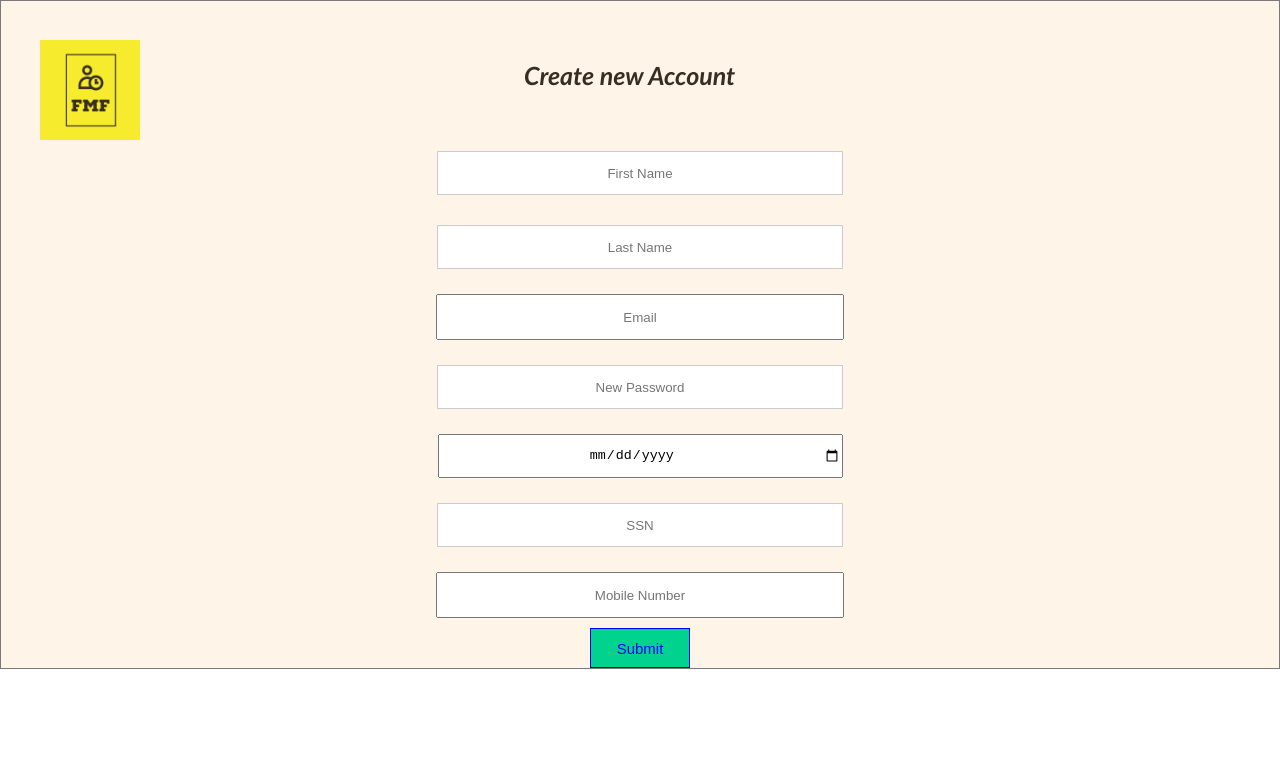
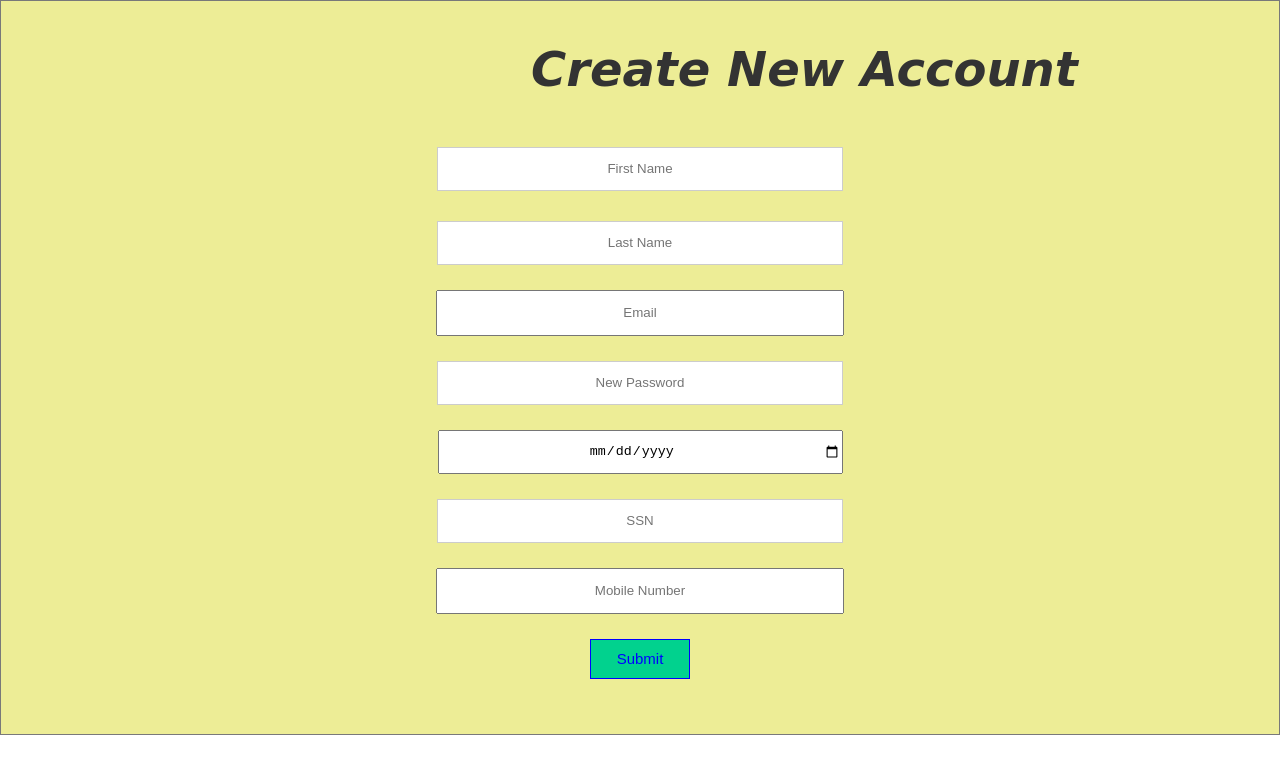
Before and after one commit to BharadwajPolusani/se-project-main, a React (Create React App) app in the folder se-project/: page /Registration in a window 1280 px wide. Shown: the top 774 px of the page. Built offline with nearby package versions, Linux system fonts and the light colour scheme.

Commit message:
CSS changes

```diff
--- a/se-project/src/components/Admin.js
+++ b/se-project/src/components/Admin.js
@@ -168,7 +168,7 @@ const Admin = () => {
           style={{width:100, height:40, marginTop:50,textAlign:'center',color: 'black',backgroundColor:'lightBlue',borderColor: 'black'}} />
        </div>
        <button
-         style={{width:100, height:40, marginTop:50,marginLeft:1000,marginBottom:200,marginTop:10,textAlign:'center',color: 'white',backgroundColor:'black',borderColor: 'black'}}
+         style={{width:100, height:40, marginTop:50,marginLeft:1000,marginBottom:50,marginTop:10,textAlign:'center',color: 'white',backgroundColor:'black',borderColor: 'black'}}
           onClick={() => {
               navigate("/");
               }}>
--- a/se-project/src/components/Registration.css
+++ b/se-project/src/components/Registration.css
@@ -4,7 +4,7 @@
     top: 0px;
     width: 100%;
     background: inherit;
-    background-color: rgba(250, 205, 145, 0.2196078431372549);
+    background-color: rgb(237, 237, 150);
     box-sizing: border-box;
     border-width: 1px;
     border-style: solid;
--- a/se-project/src/components/Registration.js
+++ b/se-project/src/components/Registration.js
@@ -68,28 +68,19 @@ const Registration = () => {
     display: 'flex',
     alignContent: 'center',
     justifyContent: 'space-between',
-    position: 'relative'}}>
-
-<div style={{width:'30%'}}>
-        <img src={logo} style={{height: 100, width:100, float:'left' , margin:40}} alt="logo" />
-        </div>
-        <div style={{width:'70%'}}>
-        <h1
-        style={{fontFamily:'"Trebuchet MS Bold Italic", "Trebuchet MS", sans-serif',
-        fontWeight:700,fontStyle:'italic',fontSize:'25px',paddingLeft:140, marginTop:60}}>Create new Account
-        </h1>
-        </div>
-        </div>
+    position: 'relative'}}/>
         <div className="form-control">
 
         <div>
-
+        <h2 className='Title'
+          style={{marginLeft:530}}
+          >Create New Account</h2>
         <input
             name="first_name"
             required={true}
             type="text"
             //value={"First Name"}
-            style={{width:400, height:40, marginTop:150,textAlign:'center'}}
+            style={{width:400, height:40, marginTop:10,textAlign:'center'}}
             placeholder="First Name"
             //value={text}
             onChange={(e) => {
@@ -192,7 +183,7 @@ const Registration = () => {
           <br />
            <input type="submit" value="Submit" className="btn"
            //onClick={testing}
-           style={{width:100, height:40, marginTop:10,textAlign:'center',color: 'blue',borderColor: 'blue'}} />
+           style={{width:100, height:40, marginTop:25,marginBottom:55,textAlign:'center',color: 'blue',borderColor: 'blue'}} />
         </div>
         </div>
 
```
